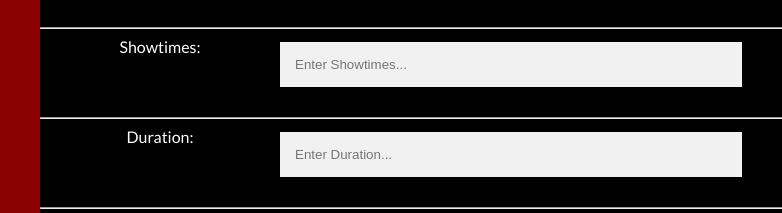
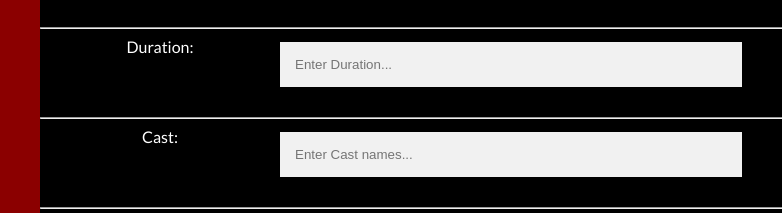
Before and after one commit to apg86594/CineBooking, a website: page UserView/admin/add-movies.html in a window 1280 px wide. Shown: the part 583-796 px from the top of the page, 280-1062 px from the left. Drawn offline with Linux system fonts and the light colour scheme.

Commit message:
removed showtimes

```diff
--- a/UserView/admin/add-movies.html
+++ b/UserView/admin/add-movies.html
@@ -61,11 +61,6 @@
                             </div>
                             <hr>
                             <div class="content-one">
-                                <label for="shows" text-align="center">Showtimes: </label>
-                                <input type="text" name="shows" id="shows" required placeholder="Enter Showtimes...">
-                            </div>
-                            <hr>
-                            <div class="content-one">
                                 <label for="shows" text-align="center">Duration: </label>
                                 <input type="text" name="duration" id="duration" required placeholder="Enter Duration...">
                             </div>
```
